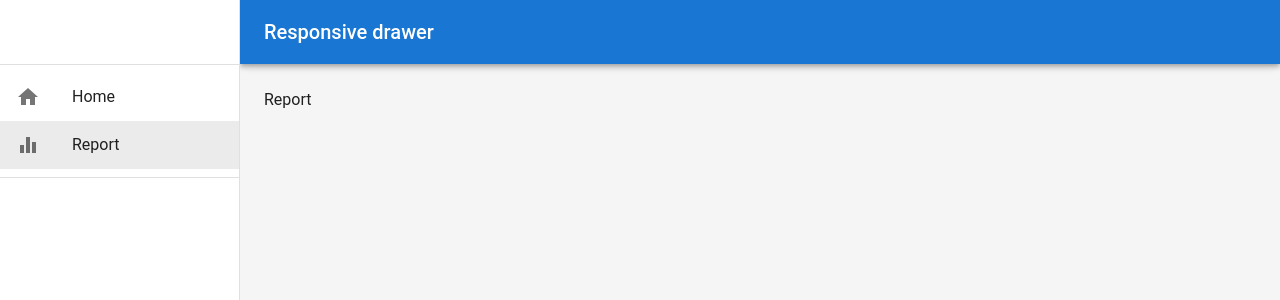
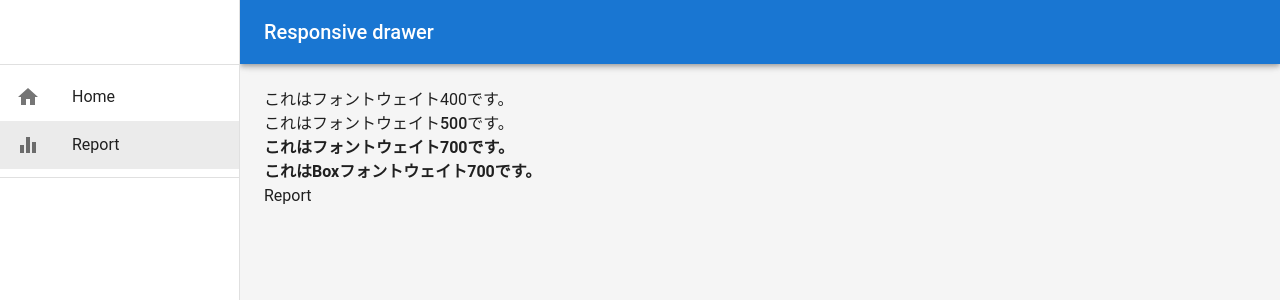
Before and after one commit to Omimin033/Household-App, a React (Create React App) app: page /report in a window 1280 px wide. Shown: the top 300 px of the page. Built offline with nearby package versions, Linux system fonts and the light colour scheme.

Commit message:
MUIでプロジェクト全体に適用するテーマの作成

```diff
--- a/src/pages/Report.tsx
+++ b/src/pages/Report.tsx
@@ -1,8 +1,23 @@
+import { Box, Typography } from '@mui/material'
 import React from 'react'
 
 const Report = () => {
   return (
-    <div>Report</div>
+    <div>
+      <Typography fontWeight="fontWeightRegular">
+        これはフォントウェイト400です。
+      </Typography>
+      <Typography fontWeight="fontWeightMedium">
+        これはフォントウェイト500です。
+      </Typography>
+      <Typography fontWeight="fontWeightBold">
+        これはフォントウェイト700です。
+      </Typography>
+      <Box sx={{ fontWeight: "fontWeightBold"}}>
+      これはBoxフォントウェイト700です。
+      </Box>
+      Report
+    </div>
   )
 }
 
--- a/src/theme/theme.ts
+++ b/src/theme/theme.ts
@@ -2,6 +2,9 @@ import { createTheme } from "@mui/material";
 
 export const theme = createTheme({
     typography: {
-        fontFamily: 'Noto Sans JP, Roboto, "Helvetica Neue", Arial, sans-serif'
-    }
-})
+        fontFamily: 'Noto Sans JP, Roboto, "Helvetica Neue", Arial, sans-serif',
+        fontWeightRegular: 400,
+        fontWeightMedium: 500,
+        fontWeightBold: 700,
+    },
+});
```
